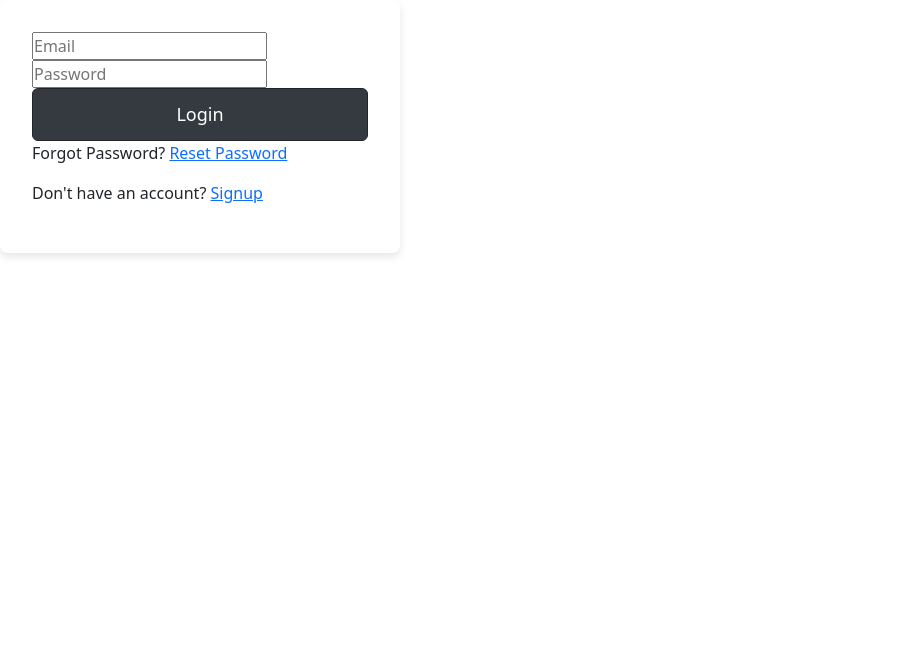
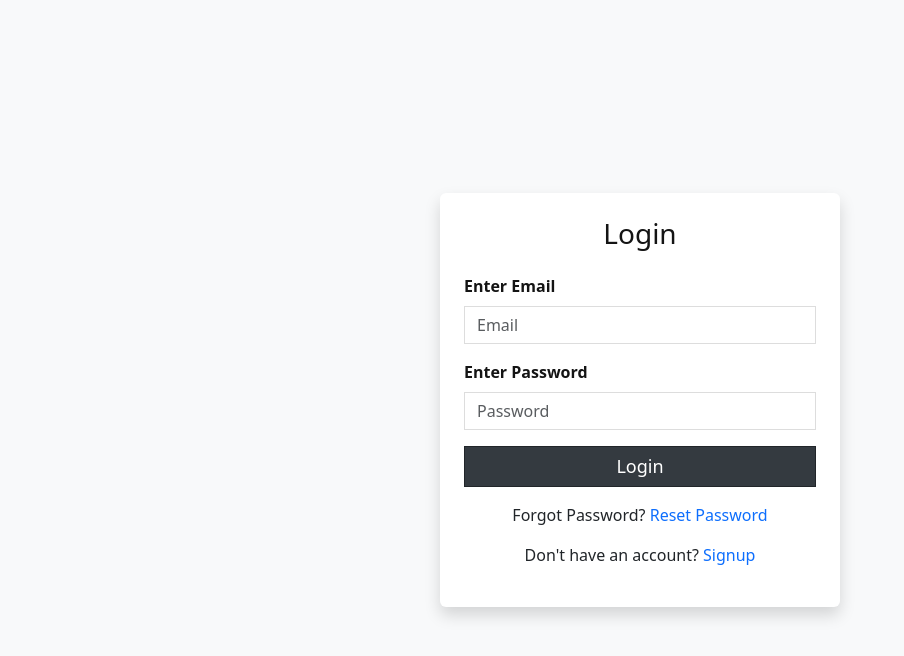
Before and after one commit to dalienst/plann, a Next.js app: page /auth/login in a window 1280 px wide. Shown: the top 656 px of the page, without its empty margins (0-904 px from the left). Built offline with nearby package versions, Linux system fonts and the light colour scheme.

Commit message:
styled authentication

```diff
--- a/app/auth/login/page.jsx
+++ b/app/auth/login/page.jsx
@@ -30,30 +30,62 @@ function Login() {
   };
 
   return (
-    <div>
-      <form onSubmit={handleSubmit}>
+    <div className="auth-screen">
+      <form onSubmit={handleSubmit} className="shadow p-4 bg-white rounded">
+        <h2 className="text-center mb-4">Login</h2>
+
+        <div className="mb-3">
+          <label htmlFor="email" className="form-label">
+            Enter Email
+          </label>
           <input
             type="email"
             placeholder="Email"
             value={email}
             onChange={(e) => setEmail(e.target.value)}
+            className="form-control rounded-0"
+            required
           />
+        </div>
+
+        <div className="mb-3">
+          <label htmlFor="password" className="form-label">
+            Enter Password
+          </label>
           <input
             type="password"
             placeholder="Password"
             value={password}
             onChange={(e) => setPassword(e.target.value)}
+            className="form-control rounded-0"
+            required
           />
-        <button type="submit" disabled={loading} className="btn btn-dark">
+        </div>
+
+        <div className="d-flex justify-content-center mb-3">
+          <button
+            type="submit"
+            className="btn btn-dark rounded-0 w-100"
+            disabled={loading}
+          >
             {loading ? "Logging in..." : "Login"}
           </button>
+        </div>
+
+        <div className="text-center">
           <p>
             Forgot Password?{" "}
-          <Link href="/auth/forgot-password">Reset Password</Link>
+            <Link href="/auth/forgot-password" className="text-primary">
+              Reset Password
+            </Link>
           </p>
           <p>
-          Don't have an account? <Link href="/auth/signup">Signup</Link>
+            Don't have an account?{" "}
+            <Link href="/auth/signup" className="text-primary">
+              Signup
+            </Link>
           </p>
+        </div>
       </form>
     </div>
   );
--- a/app/globals.css
+++ b/app/globals.css
@@ -60,7 +60,7 @@ label {
   background-color: var(--button-bg);
   border-radius: 0.375rem;
   color: white;
-  padding: 0.75rem;
+  /* padding: 0.45rem; */
   width: 100%;
   font-size: 1.125rem;
   transition: background-color 0.3s;
```
Also changed, not shown: app/auth/forgot-password/page.jsx (+35 -6 lines), app/auth/password-reset/page.jsx (+51 -12 lines). Lines whose indentation alone changed are shown as unchanged.
